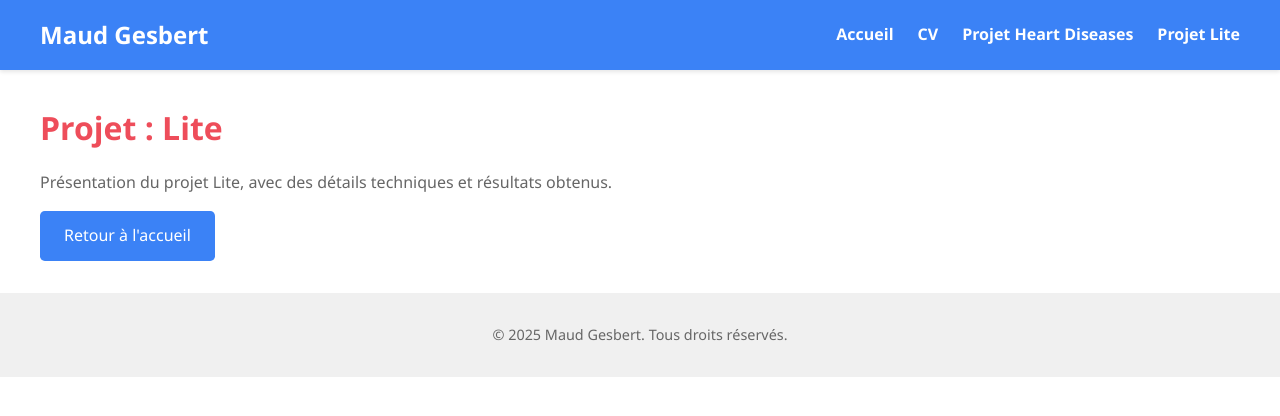
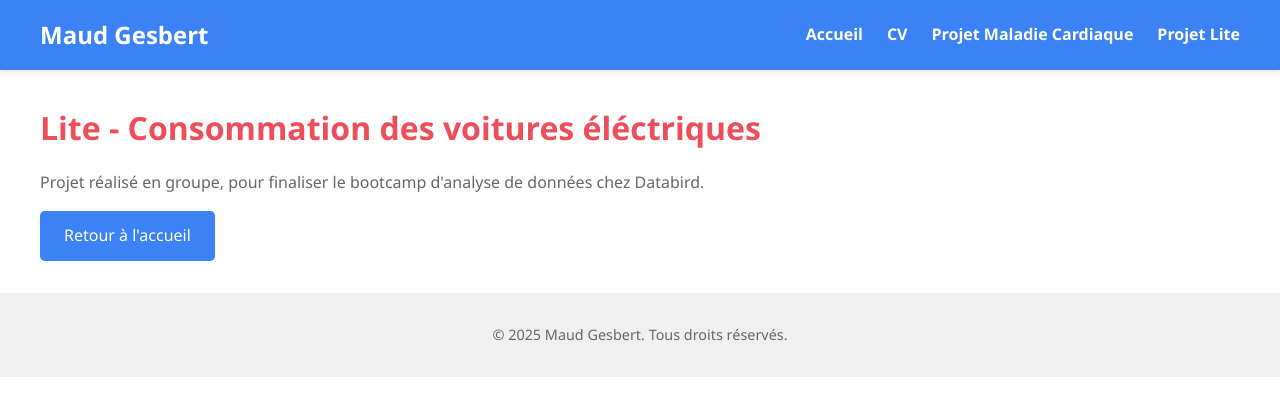
Before and after one commit to MaudGes/Maud_Gesbert-Portfolio, a Flask app: page /projects/lite in a window 1280 px wide. Shown: the top 416 px of the page. Run offline with Flask 3, Linux system fonts and the light colour scheme.

Commit message:
Improving projetcs description

```diff
--- a/templates/base.html
+++ b/templates/base.html
@@ -14,7 +14,7 @@
         <ul class="nav-links">
           <li><a href="/">Accueil</a></li>
           <li><a href="/cv">CV</a></li>
-          <li><a href="/projects/heart_disease">Projet Heart Diseases</a></li>
+          <li><a href="/projects/heart_disease">Projet Maladie Cardiaque</a></li>
           <li><a href="/projects/lite">Projet Lite</a></li>
         </ul>
       </div>
--- a/templates/index.html
+++ b/templates/index.html
@@ -6,8 +6,8 @@
 
 <p>Explorez mes projets de data science :</p>
 <ul>
-    <li><a href="/projects/heart_disease">Heart Diseases</a></li>
-    <li><a href="/projects/lite">Lite</a></li>
+    <li><a href="/projects/heart_disease">Prédiction sur la possibilité de développer une maladie cardiaque</a></li>
+    <li><a href="/projects/lite">Lite - Consommation énergétique des voitures éléctriques</a></li>
 </ul>
 
 <p>Parcourez une version plus complète de mon CV :</p>
--- a/templates/projects/heart_disease/heart_disease.html
+++ b/templates/projects/heart_disease/heart_disease.html
@@ -1,7 +1,7 @@
 {% extends "base.html" %}
 {% block title %}Projet : Heart Disease{% endblock %}
 {% block content %}
-<h1>Projet : Prédiction des maladies cardiaques</h1>
+<h1>Prédiction sur la possibilité de développer une maladie cardiaque ou de faire une crise cardiaque</h1>
 
 <form method="post" action="/projects/heart_disease" onsubmit="return convertAge();">
 
--- a/templates/projects/lite/lite.html
+++ b/templates/projects/lite/lite.html
@@ -1,7 +1,7 @@
 {% extends "base.html" %}
 {% block title %}Projet : Lite{% endblock %}
 {% block content %}
-<h1>Projet : Lite</h1>
-<p>Présentation du projet Lite, avec des détails techniques et résultats obtenus.</p>
+<h1>Lite - Consommation des voitures éléctriques</h1>
+<p>Projet réalisé en groupe, pour finaliser le bootcamp d'analyse de données chez Databird.</p>
 <a href="/" class="btn">Retour à l'accueil</a>
 {% endblock %}
```
